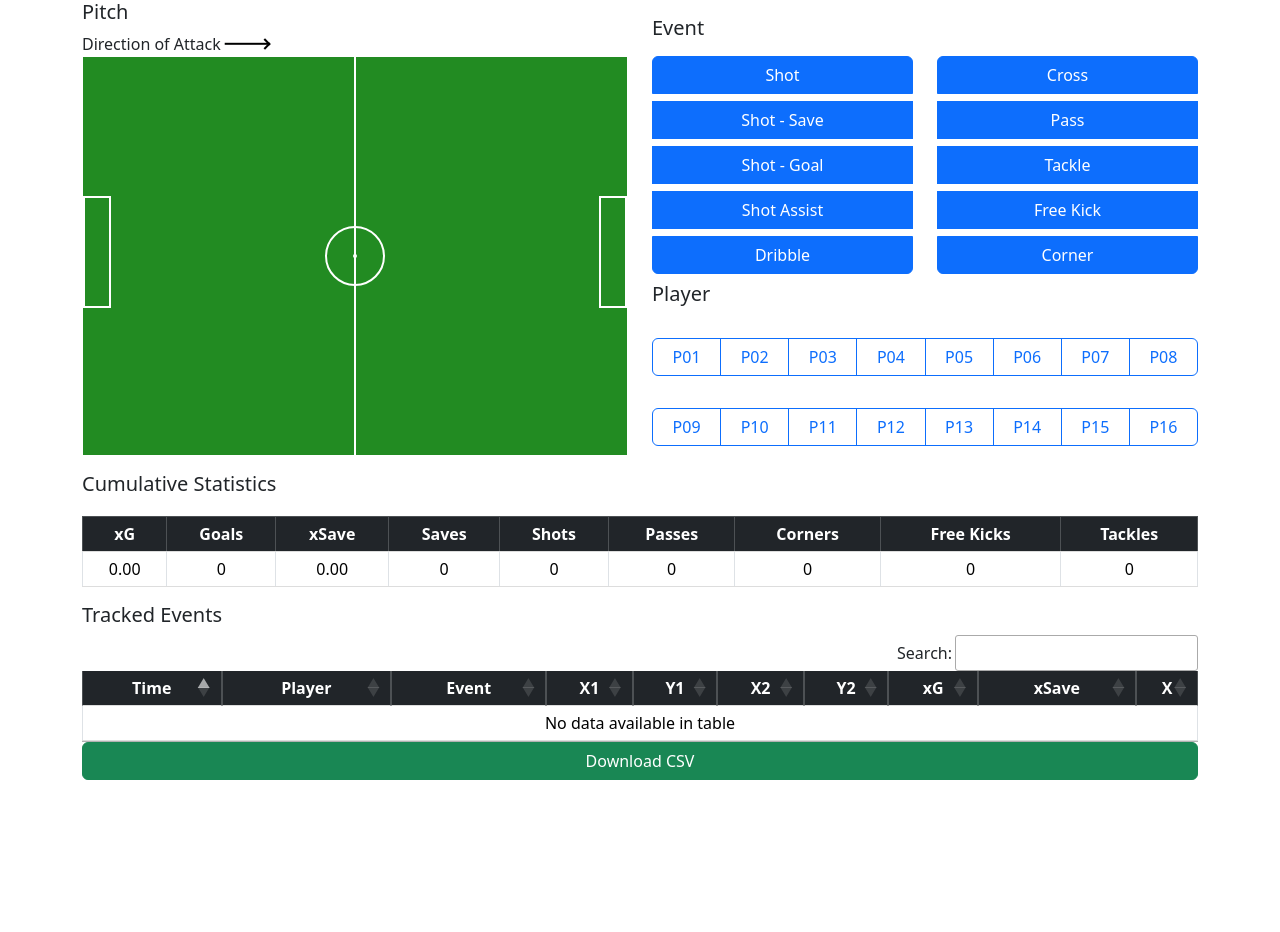
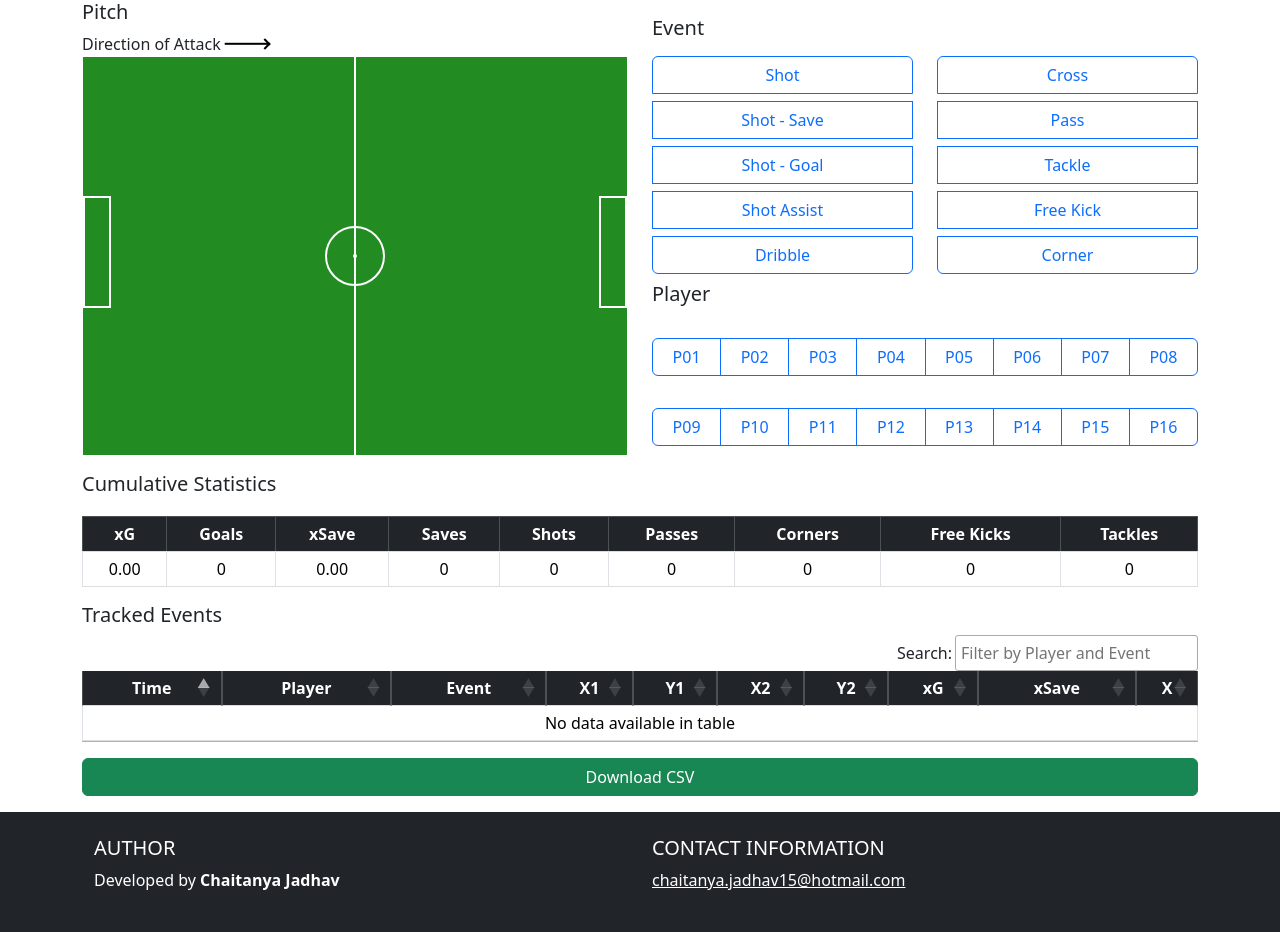
Before and after one commit to indicium15/event-tracker, a Flask app: page / in a window 1280 px wide. Before the commit the page ends 780 px from the top, so only its background shows below. Run offline with Flask 3, Linux system fonts and the light colour scheme; some libraries are stand-ins or nearby versions.

Commit message:
added author information

```diff
--- a/static/index.css
+++ b/static/index.css
@@ -161,7 +161,12 @@ body {
   border-bottom: 1px solid #ddd;
 }
 
-.heading{
+#download-csv{
+  margin-top:1rem;
+}
+
+.footer{
+  margin-top:1rem;
 }
 
 .tracked-events{
--- a/static/index.js
+++ b/static/index.js
@@ -30,6 +30,9 @@ $(document).ready(function () {
         paging: false,
         info: false,
         responsive: true,
+        "language": {
+            searchPlaceholder: 'Filter by Player and Event'
+        }
     });
     console.log("table");
     console.log(table);
--- a/templates/index.html
+++ b/templates/index.html
@@ -39,31 +39,31 @@
           <h5 class="heading">Event</h5>
           <div class="btn-group-vertical col-sm-12 col-md-6" role="group">
             <button
-              class="btn btn-primary btn-small event-button"
+              class="btn btn-outline-primary btn-small event-button"
               onclick="setActionType.call(this, 'Shot');"
             >
               Shot
             </button>
             <button
-              class="btn btn-primary btn-small event-button"
+              class="btn btn-outline-primary btn-small event-button"
               onclick="setActionType.call(this, 'Shot-Save');"
             >
               Shot - Save
             </button>
             <button
-              class="btn btn-primary btn-small event-button"
+              class="btn btn-outline-primary btn-small event-button"
               onclick="setActionType.call(this, 'Shot-Goal');"
             >
               Shot - Goal
             </button>
             <button
-              class="btn btn-primary btn-small event-button"
+              class="btn btn-outline-primary btn-small event-button"
               onclick="setActionType.call(this, 'Shot Assist');"
             >
               Shot Assist
             </button>
             <button
-              class="btn btn-primary btn-small event-button"
+              class="btn btn-outline-primary btn-small event-button"
               onclick="setActionType.call(this, 'Dribble');"
             >
               Dribble
@@ -71,31 +71,31 @@
           </div>
           <div class="btn-group-vertical col-sm-12 col-md-6" role="group">
             <button
-              class="btn btn-primary btn-small event-button"
+              class="btn btn-outline-primary btn-small event-button"
               onclick="setActionType.call(this, 'Cross');"
             >
               Cross
             </button>
             <button
-              class="btn btn-primary btn-small event-button"
+              class="btn btn-outline-primary btn-small event-button"
               onclick="setActionType.call(this, 'Pass');"
             >
               Pass
             </button>
             <button
-              class="btn btn-primary btn-small event-button"
+              class="btn btn-outline-primary btn-small event-button"
               onclick="setActionType.call(this, 'Tackle');"
             >
               Tackle
             </button>
             <button
-              class="btn btn-primary btn-small event-button"
+              class="btn btn-outline-primary btn-small event-button"
               onclick="setActionType.call(this, 'Free Kick');"
             >
               Free Kick
             </button>
             <button
-              class="btn btn-primary btn-small event-button"
+              class="btn btn-outline-primary btn-small event-button"
               onclick="setActionType.call(this, 'Corner');"
             >
               Corner
@@ -271,7 +271,28 @@
       </div>
     </div>
     </div>
+    <footer class="bg-dark text-center text-lg-start footer">
+      <div class="container p-4">
+        <div class="row">
+          <div class="col-lg-6 col-md-12 mb-4 mb-md-0">
+            <h5 class="text-uppercase text-white">Author</h5>
+            <p class="text-white">
+              Developed by <strong>Chaitanya Jadhav</strong>
+            </p>
+          </div>
+          <div class="col-lg-6 col-md-12 mb-4 mb-md-0">
+            <h5 class="text-uppercase text-white">Contact Information</h5>
+            <p class="text-white">
+              <a href="mailto:chaitanya.jadhav15@hotmail.com" class="text-white">
+                <i class="fas fa-envelope"></i> chaitanya.jadhav15@hotmail.com
+              </a>
+            </p>
+          </div>
+        </div>
+      </div>
+    </footer>
     <script src="https://cdn.jsdelivr.net/npm/bootstrap@5.3.3/dist/js/bootstrap.bundle.min.js" integrity="sha384-YvpcrYf0tY3lHB60NNkmXc5s9fDVZLESaAA55NDzOxhy9GkcIdslK1eN7N6jIeHz" crossorigin="anonymous"></script>
     <script src="{{url_for('static', filename='index.js')}}"></script>
+
   </body>
 </html>
```
